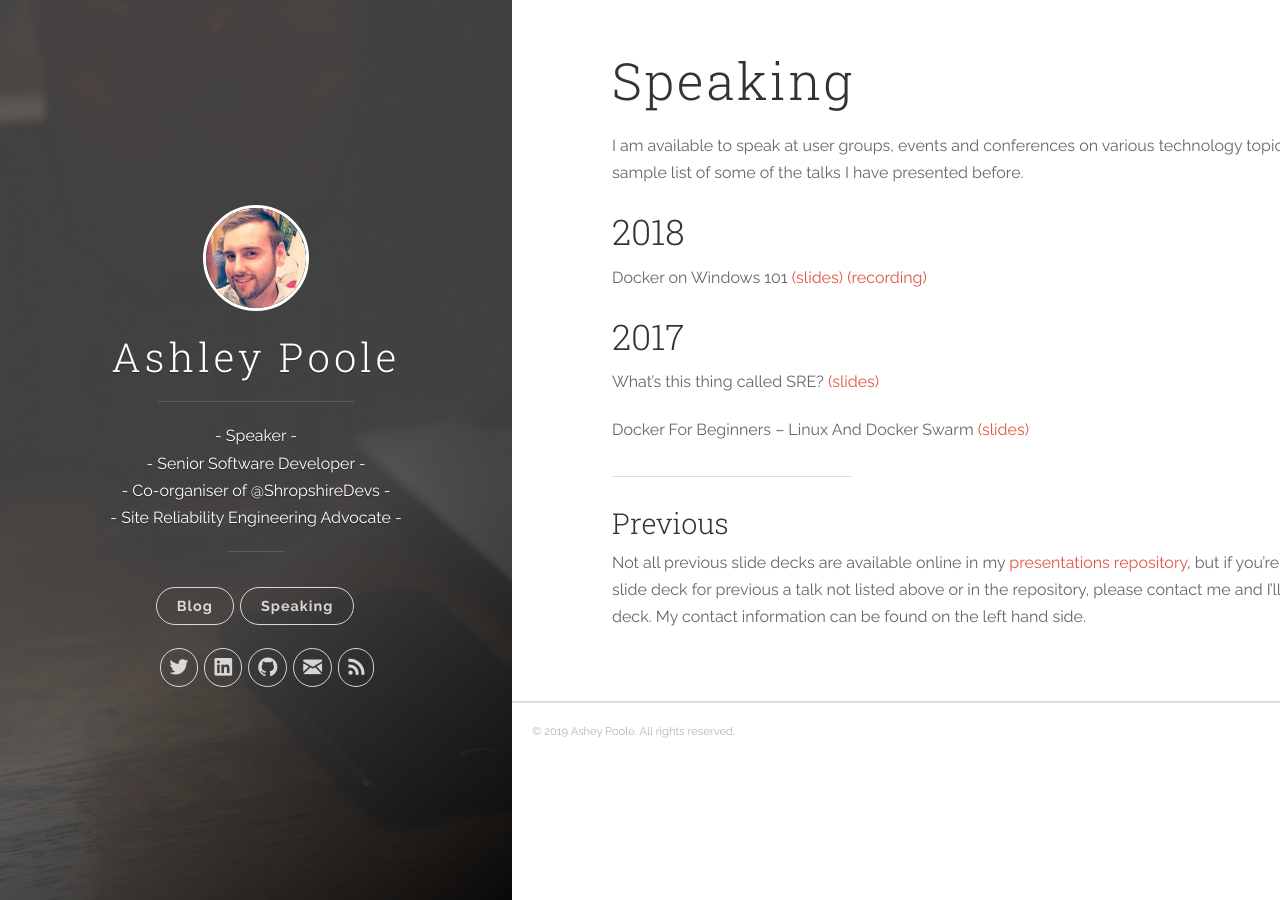
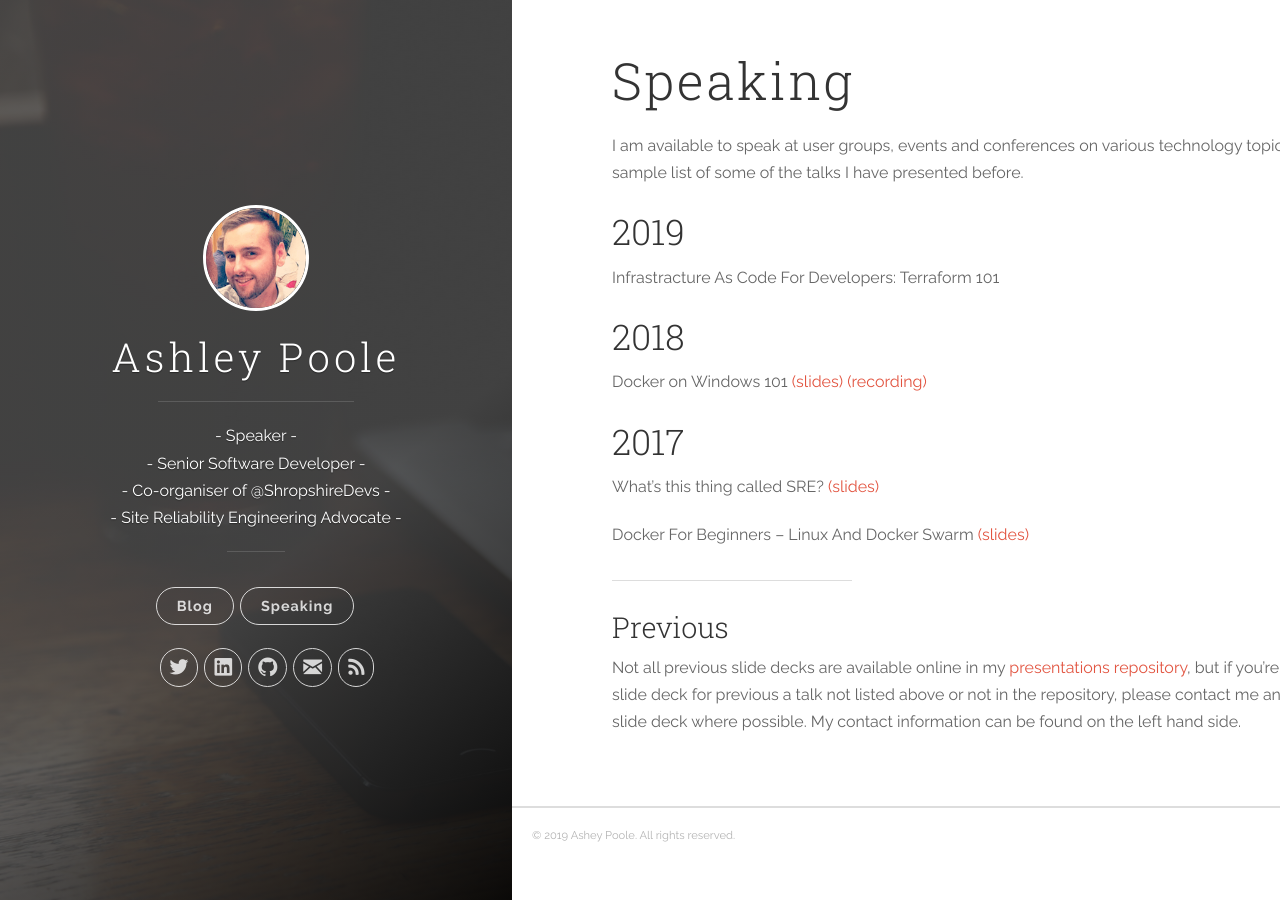
Before and after one commit to AshleyPoole/ashleypoole.github.io, a Jekyll site: the page built from pages/speaking.md, in a window 1280 px wide. Built offline with Jekyll 4.4.1, drawn with Linux system fonts in a browser that asks for light colours.

Commit message:
Update speaking.md

```diff
--- a/pages/speaking.md
+++ b/pages/speaking.md
@@ -5,6 +5,9 @@
 ---
 
 I am available to speak at user groups, events and conferences on various technology topics. Below are a sample list of some of the talks I have presented before.
+
+## 2019
+Infrastracture As Code For Developers: Terraform 101
 
 ## 2018
 Docker on Windows 101 [(slides)](https://github.com/AshleyPoole/Presentations/blob/master/Docker%20on%20Windows%20101.pptx){:target="_blank"} [(recording)](https://vimeo.com/271358897){:target="_blank"}
@@ -18,4 +21,4 @@
 ----------
 
 ### Previous
-Not all previous slide decks are available online in my [presentations repository](https://github.com/AshleyPoole/Presentations){:target="_blank"}, but if you're after a copy of a slide deck for previous a talk not listed above or in the repository, please contact me and I'll share the slide deck. My contact information can be found on the left hand side.
+Not all previous slide decks are available online in my [presentations repository](https://github.com/AshleyPoole/Presentations){:target="_blank"}, but if you're after a copy of a slide deck for previous a talk not listed above or not in the repository, please contact me and I'll share the slide deck where possible. My contact information can be found on the left hand side.
```
